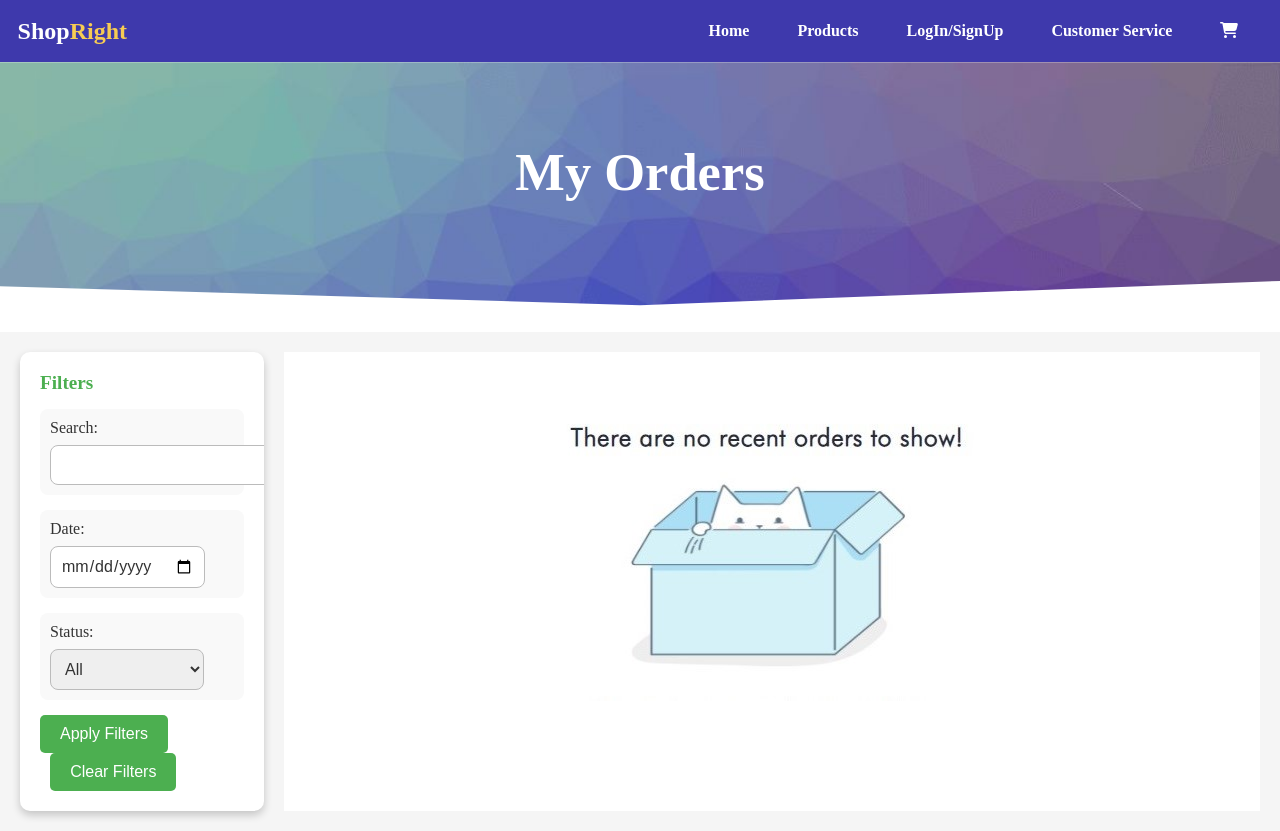
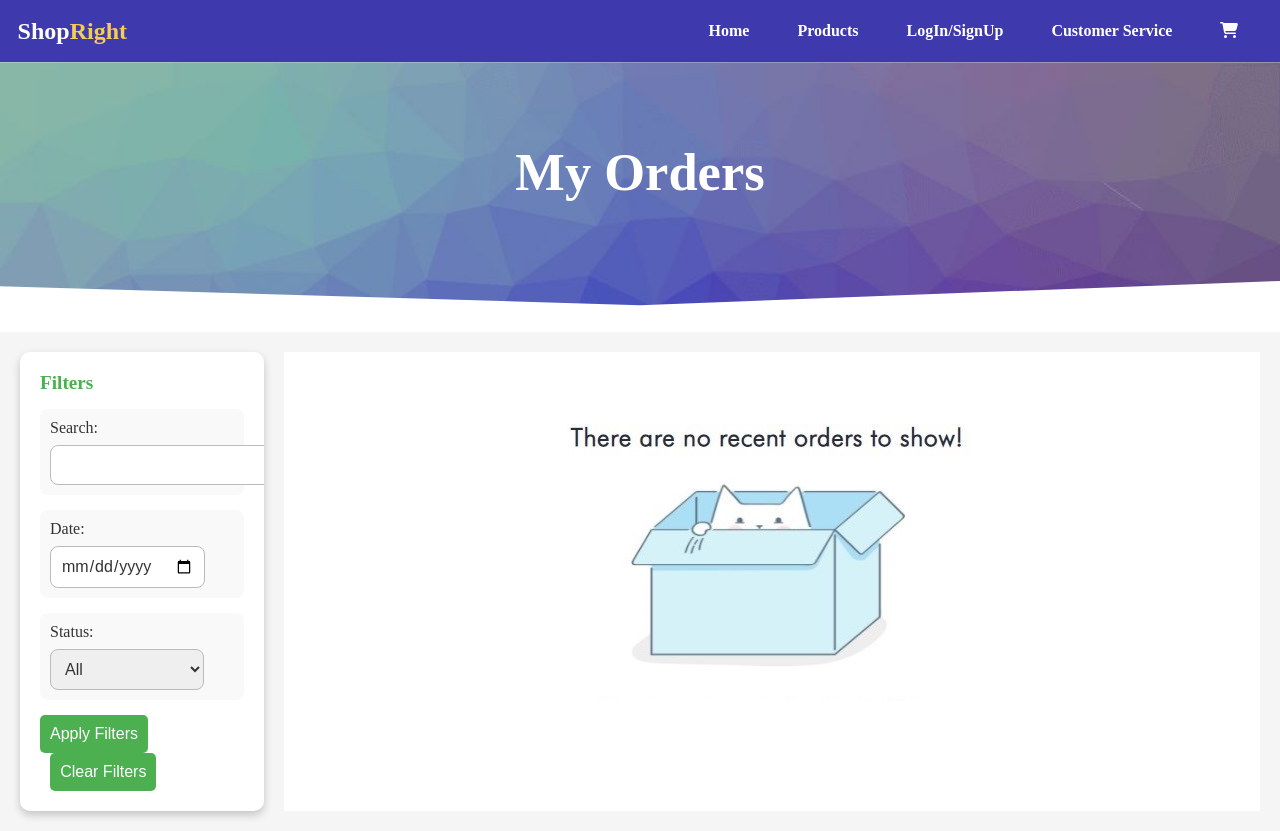
Before and after one commit to Surajbitla/shopright, a React (Create React App) app: page /order-history in a window 1280 px wide. Built offline with nearby package versions, Linux system fonts and the light colour scheme.

Commit message:
Filters in order history

```diff
--- a/src/components/OrderHistory/OrderHistory.css
+++ b/src/components/OrderHistory/OrderHistory.css
@@ -40,7 +40,7 @@ body, input, button, select {
   background-color: #4CAF50;
   color: white;
   border: none;
-  padding: 10px 20px;
+  padding: 10px 10px;
   border-radius: 5px;
   cursor: pointer;
   font-size: 16px;
@@ -56,7 +56,7 @@ body, input, button, select {
   background-color: #4CAF50;
   color: white;
   border: none;
-  padding: 10px 20px;
+  padding: 10px 10px;
   border-radius: 5px;
   cursor: pointer;
   font-size: 16px;
```
